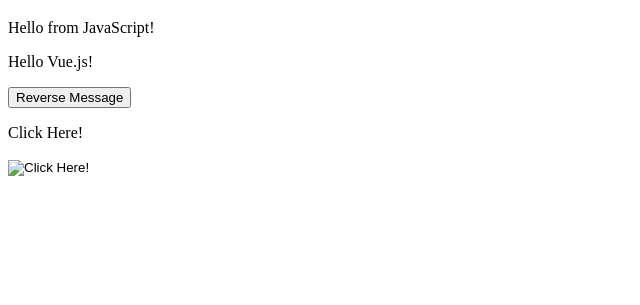
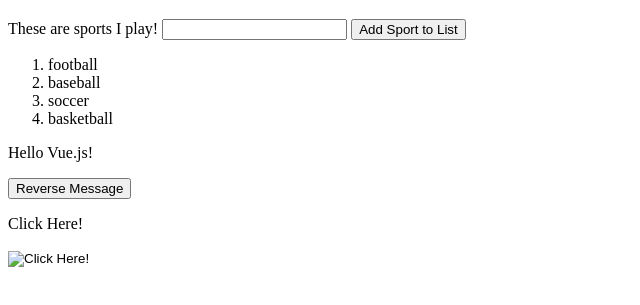
Before and after one commit to pjonasson/practice-vuejs, a plain HTML site: page index.html in a window 1280 px wide. Shown: the part 61-366 px from the top of the page, without its empty margins (0-640 px from the left). Drawn offline with nearby package versions, Linux system fonts and the light colour scheme.

Commit message:
Added button to allow user to add sports to list

```diff
--- a/index.html
+++ b/index.html
@@ -10,6 +10,11 @@
     <h1>Hello from HTML!</h1>
     <div id="app">
       {{ message }}
+      <input type="text" v-model="newSport"/>
+      <button v-on:click="addNewSport">Add Sport to List</button>
+      <div><ol>
+      <li v-for="sport in sports">{{ sport }}</li></ol>
+    </div>
     </div>
     <div id="app-2">
       <p>
--- a/index.js
+++ b/index.js
@@ -4,8 +4,15 @@
   el: "#app",
   data: function () {
     return {
-      message: "Hello from JavaScript!",
+      message: "These are sports I play!",
+      sports: ["football", "baseball", "soccer", "basketball"],
     };
+  },
+  methods: {
+    addNewSport: function () {
+      this.sports.push(this.newSport).toUpperCase();
+      this.newSport = "";
+    },
   },
 });
 
```
